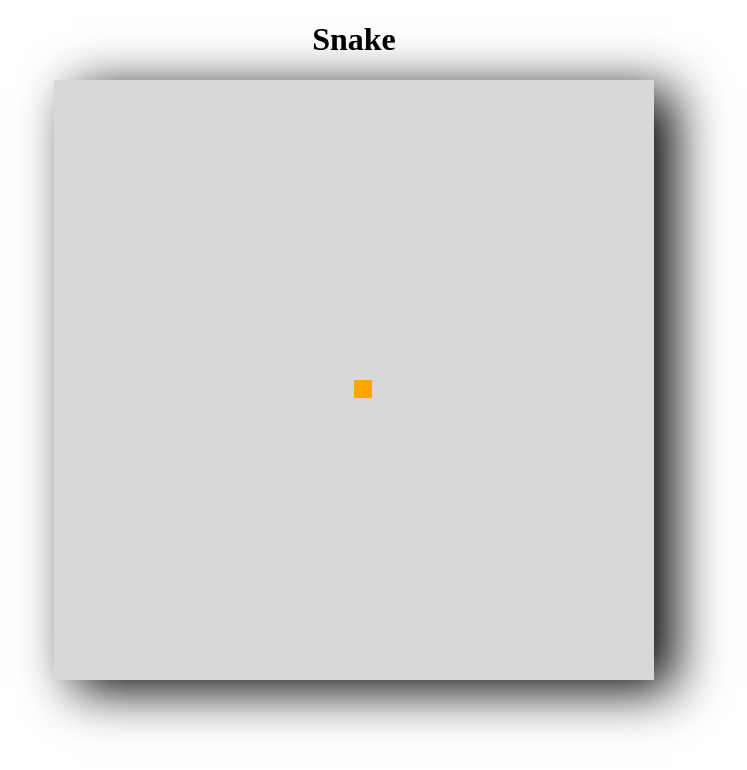
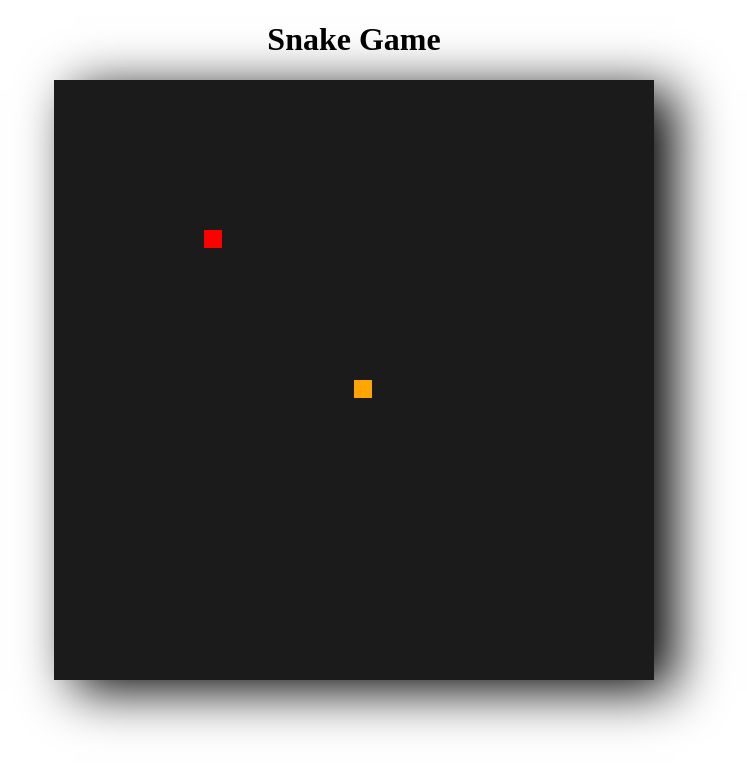
Before and after one commit to LolaCosta-DeVinci/snake-game, a plain HTML site: page index.html in a window 1280 px wide. Shown: the whole page, without its empty margins (286-1033 px from the left). Drawn offline with Linux system fonts and the light colour scheme.

Commit message:
drawing apple and checking collision

```diff
--- a/index.html
+++ b/index.html
@@ -10,7 +10,7 @@
 </head>
 
 <body>
-    <h1>Snake</h1>
+    <h1>Snake Game</h1>
     <canvas id="snakeGame" width="600" height="600">Votre navigateur ne supporte pas HTML5, veuillez le mettre à jour
         pour jouer.</canvas>
     <script src="index.js"></script>
--- a/index.js
+++ b/index.js
@@ -4,14 +4,18 @@ const ctx = canvas.getContext('2d');
 // updating the screen 7 times a second
 let speed = 7;
 
-// how many tiles in a row/column
+// number of tiles in a row/column
 let tileCount = 30;
 // size of one tile
 let tileSize = canvas.width / tileCount - 2;
-// snake will be centered : 600width / 30tiles = 20px/tile
+// snake will be centered : 600width / 30tiles = 20
 let headX = 10;
 let headY = 10;
 
+let appleX = 5;
+let appleY = 5;
+
+// directions of snake
 let xVelocity = 0;
 let yVelocity = 0;
 
@@ -19,13 +23,16 @@ let yVelocity = 0;
 const drawGame = () => {
     clearScreen();
     changeSnakePosition();
+
+    checkAppleCollision();
+    drawApple();
     drawSnake();
     // refresh page 7 times a second to move the snake
     setTimeout(drawGame, 1000 / speed);
 };
 
 const clearScreen = () => {
-    ctx.fillStyle = "#D8D8D8";
+    ctx.fillStyle = "#1B1B1B";
     ctx.fillRect(0, 0, canvas.width, canvas.height);
 };
 
@@ -39,6 +46,19 @@ const changeSnakePosition = () => {
     headY = headY + yVelocity;
 };
 
+const drawApple = () => {
+    ctx.fillStyle = 'red';
+    ctx.fillRect(appleX * tileCount, appleY * tileCount, tileSize, tileSize);
+};
+
+const checkAppleCollision = () => {
+    if (appleX === headX && appleY === headY) {
+        appleX = Math.floor(Math.random() * 20);
+        appleY = Math.floor(Math.random() * 20);
+    }
+};
+
+// keyboard
 const keyDown = (event) => {
     // up
     if (event.keyCode === 38) {
```
